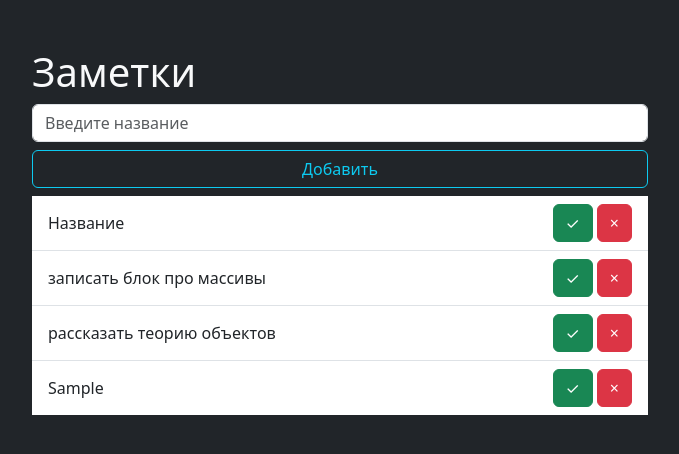
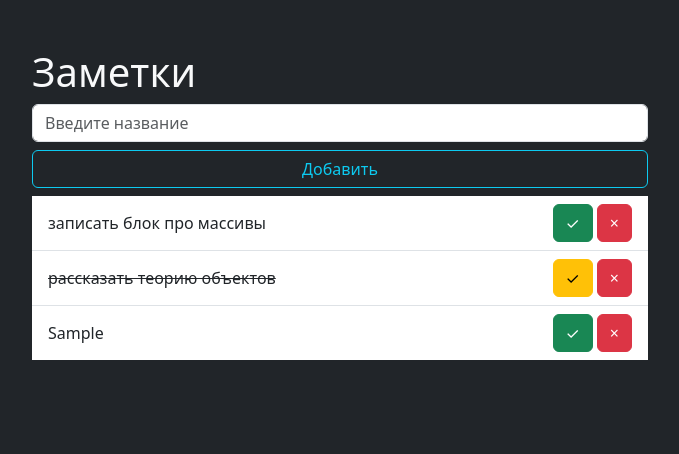
Before and after one commit to sergeyshimin84/School_JS_basics, a website: page 02-array-object-start/index.html in a window 1280 px wide. Both pictures are taken after typing "Sample" into the empty fields and a click on the button "Добавить". Shown: the whole page, without its empty margins (300-979 px from the left). Drawn offline with nearby package versions, Linux system fonts and the light colour scheme.

Commit message:
4. Массивы и объекты

```diff
--- a/02-array-object-start/app.js
+++ b/02-array-object-start/app.js
@@ -1,4 +1,4 @@
-/* Theory
+/** Theory
 const array = [1, 2, 3, 4, 5, 33];
 const arrayStrings = ['a', 'b', 'c', null, 22];
 const arrayNew = new Array(1, 2, 3, 4, 5, 22, 44);
@@ -20,48 +20,47 @@ const listElement = document.getElementById('list');
 
 // console.log(inputElement.value);
 
-const notes = ['записать блок про массивы', 'рассказать теорию объектов'];
+// const notes = ['записать блок про массивы', 'рассказать теорию объектов'];
 
-function render() {
-    // for(let i = 0; i < notes.length; i++) {
-    //     listElement.insertAdjacentHTML('beforeend', getNoteTemplate(notes[i]));
-    // }
+// function render() {
+//     // for(let i = 0; i < notes.length; i++) {
+//     //     listElement.insertAdjacentHTML('beforeend', getNoteTemplate(notes[i]));
+//     // }
 
-    for(let note of notes) {
-        listElement.insertAdjacentHTML('beforeend', getNoteTemplate(note));
-    }
-}
+//     for(let note of notes) {
+//         listElement.insertAdjacentHTML('beforeend', getNoteTemplate(note));
+//     }
+// }
 
-render();
+// render();
 
-createBtn.onclick = function () {
-    if (inputElement.value.length === 0) {
-        return //undefined (сообщение не добавляется, завершается работа функции)
-    };
-    // listElement.innerHTML =
-    listElement.insertAdjacentHTML(
-        'beforeend',
-        getNoteTemplate(inputElement.value)
-    );
-    inputElement.value = '';
-}
+// createBtn.onclick = function () {
+//     if (inputElement.value.length === 0) {
+//         return //undefined (сообщение не добавляется, завершается работа функции)
+//     };
+//     // listElement.innerHTML =
+//     listElement.insertAdjacentHTML(
+//         'beforeend',
+//         getNoteTemplate(inputElement.value)
+//     );
+//     inputElement.value = '';
+// }
 
-function getNoteTemplate (title) {
-    return `
-        <li
-        class="list-group-item d-flex justify-content-between align-items-center"
-        >
-        <span>${title}</span>
-        <span>
-            <span class="btn btn-small btn-success">&check;</span>
-            <span class="btn btn-small btn-danger">&times;</span>
-        </span>
-        </li>
-    `
-}
+// function getNoteTemplate (title) {
+//     return `
+//         <li
+//         class="list-group-item d-flex justify-content-between align-items-center"
+//         >
+//         <span>${title}</span>
+//         <span>
+//             <span class="btn btn-small btn-success">&check;</span>
+//             <span class="btn btn-small btn-danger">&times;</span>
+//         </span>
+//         </li>
+//     `
+// }
 
-/**
- * Object Theory
+/** Object Theory
 
 const person = {
     firstName: 'Sergey',
@@ -76,3 +75,75 @@ person.getFullName();
 console.log(person['age']);
 // console.log(typeof person); //Object
 */
+
+const notes = [
+    {
+        title: 'записать блок про массивы',
+        completed: false,
+    },
+    {
+        title: 'рассказать теорию объектов',
+        completed: true, // Выполненно по умолчанию
+    },
+];
+
+function render() {
+    listElement.innerHTML = '';
+
+    if (notes.length === 0) {
+        listElement.innerHTML = '<p>Нет элементов<p>';
+    }
+
+    for(let i = 0; i < notes.length; i++) {
+        listElement.insertAdjacentHTML('beforeend', getNoteTemplate(notes[i], i));
+    }
+
+    // for(let note of notes) {
+    //     listElement.insertAdjacentHTML('beforeend', getNoteTemplate(note));
+    // }
+}
+
+render();
+
+createBtn.onclick = function () {
+    if (inputElement.value.length === 0) {
+        return //undefined (сообщение не добавляется, завершается работа функции)
+    };
+    const newNotes = {
+        title: inputElement.value,
+        completed: false,
+    };
+    notes.push(newNotes);
+    render();
+    inputElement.value = ''
+}
+
+listElement.onclick = function (event) {
+    if (event.target.dataset.index) {
+        const index = Number(event.target.dataset.index);
+        const type = event.target.dataset.type;
+
+        if (type === 'toggle') {
+            notes[index].completed = !notes[index].completed
+        } else if (type === 'remove') {
+            notes.splice(index, 1);
+        }
+
+        render();
+    }
+}
+
+function getNoteTemplate (note, index) {
+    return `
+        <li
+        class="list-group-item d-flex justify-content-between align-items-center"
+        >
+        <span class="${note.completed ? 'text-decoration-line-through' : ''}">${note.title}</span>
+        <span>
+            <span class="btn btn-small btn-${note.completed ? 'warning' : 'success'}"
+            data-index="${index}" data-type="toggle">&check;</span>
+            <span class="btn btn-small btn-danger" data-index="${index}" data-type="remove">&times;</span>
+        </span>
+        </li>
+    `
+}
--- a/02-array-object-start/index.html
+++ b/02-array-object-start/index.html
@@ -16,6 +16,7 @@
     />
     <title>02. JS Array & Objects</title>
     <script src="app.js" defer></script>
+    <script src="array-theory.js" defer></script>
   </head>
   <body class="bg-dark text-light">
     <div class="container w-50 pt-5">
```
Also changed, not shown: 02-array-object-start/array-theory.js (added).
